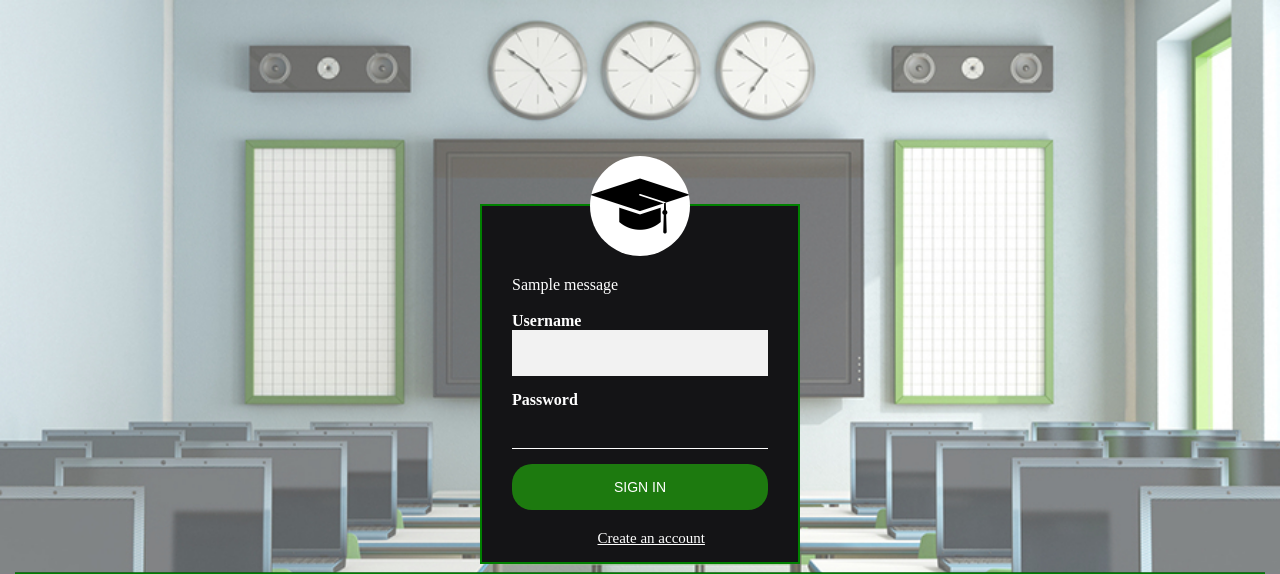
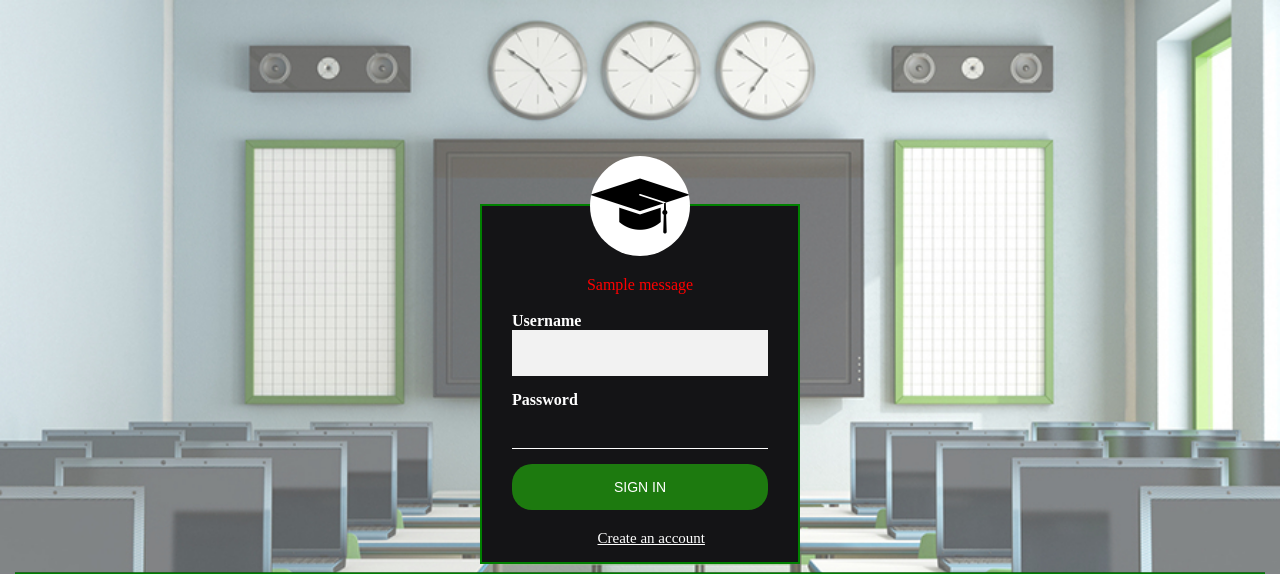
Before and after one commit to Rnoor15/CourseHub, a Flask app: page /login in a window 1280 px wide. Shown: the top 574 px of the page. Run offline with Flask 2, Linux system fonts and the light colour scheme; tables that the repository leaves empty hold one stand-in row (values such as "Sample post"); one stand-in notice (Sample message) is shown; some libraries are stand-ins or nearby versions.

Commit message:
Edited login fail message

```diff
--- a/templates/login.html
+++ b/templates/login.html
@@ -122,6 +122,13 @@
 </style>
 </head>
 <body>
+	<br>
+	<br>
+	<br>
+	<br>
+	<br>
+	<br>
+
         <div class = "Login-page">
 	<div class = "form">
 	<img src="/static/icon.png" class="avatar">
@@ -131,7 +138,7 @@
             {% if messages %}
                 {% for message in messages%}
                     <div class = "alert alert-warning" role-"alert">
-                        {{message}}
+                        <center><font color="red"> {{message}} </font></center>
                     </div>
                 {% endfor %}
             {% endif %}
```
Also changed, not shown: courseHub.db, static/chlogo.png (added).
